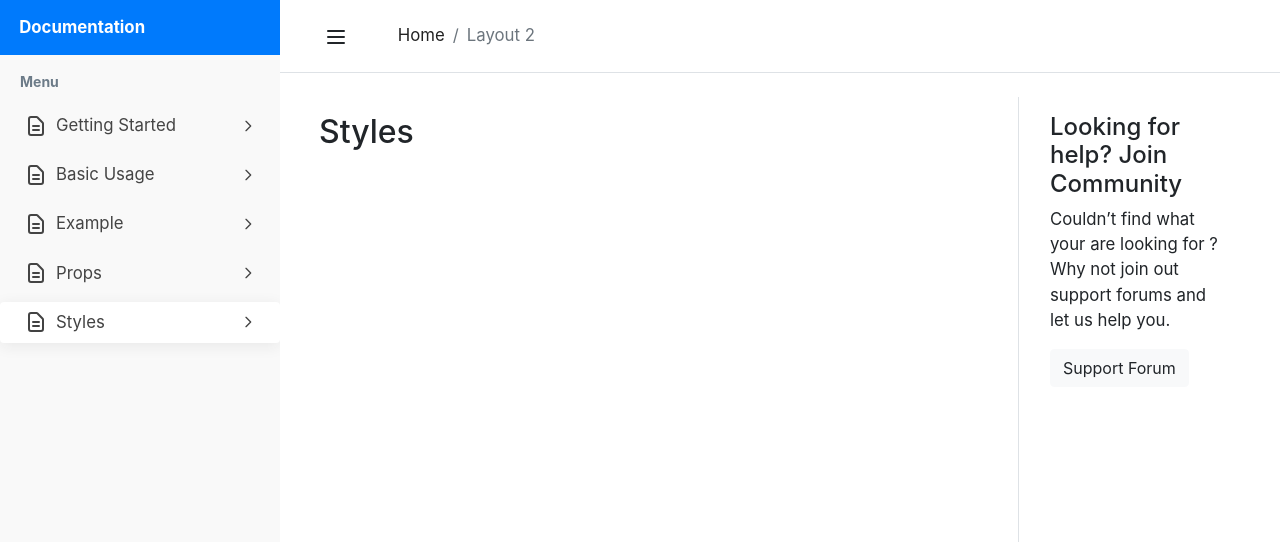
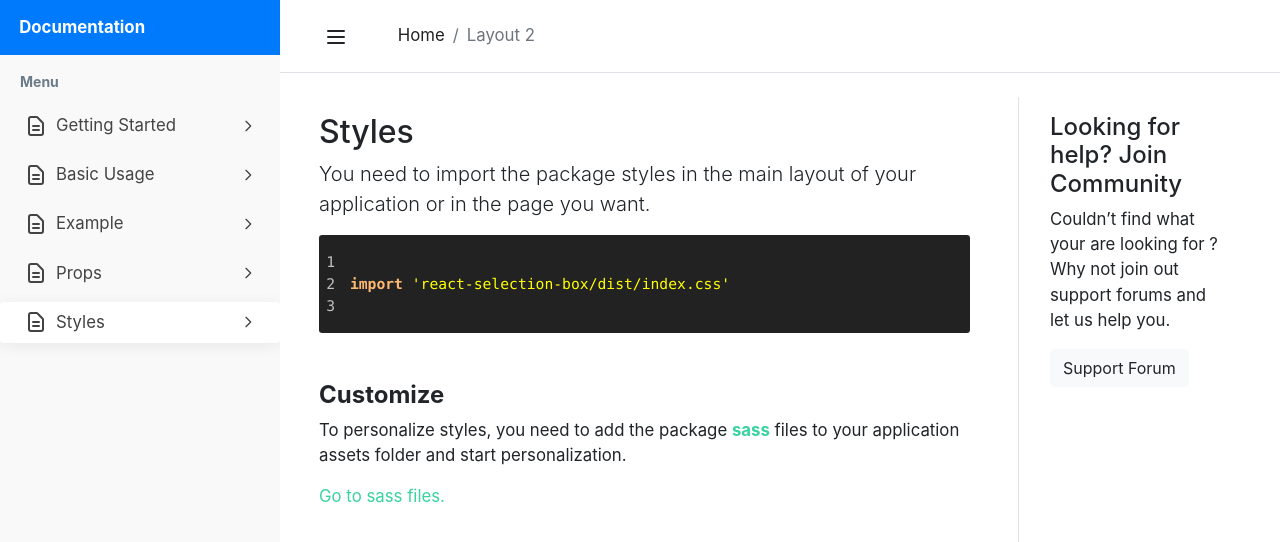
Before and after one commit to MostafaRostami72/react-selection-box, a React (Create React App) app in the folder example/: page /react-selection-box/styles in a window 1280 px wide. Shown: the top 542 px of the page. Built offline with nearby package versions, Linux system fonts and the light colour scheme.

Commit message:
fix document styles pages

```diff
--- a/example/src/pages/styles.js
+++ b/example/src/pages/styles.js
@@ -1,12 +1,32 @@
 import React from 'react';
+import Code from "../components/code";
 
 const Styles = () => {
     return (
         <div className="my-3">
             <h2 className="">Styles</h2>
+            <p className="lead">
+                You need to import the package styles in the main layout of your application or in the page you want.
+            </p>
 
+            <Code className="mt-3">
+                {
+                    `
+import 'react-selection-box/dist/index.css'
+`
+                }
+            </Code>
+
+            <div className="mt-5">
+                <h4 className="font-weight-bold">Customize</h4>
+                <p className="">
+                    To personalize styles, you need to add the package <span className="text-primary font-weight-bold">sass</span> files to your application assets folder and start personalization.
+                </p>
+
+                <a href="https://github.com/MostafaRostami72/react-selection-box/tree/main/src/assets/styles" target="_blank" className="mt-4">Go to sass files.</a>
+            </div>
         </div>
     );
 };
 
-export default Styles;
+export default React.memo(Styles);
```
